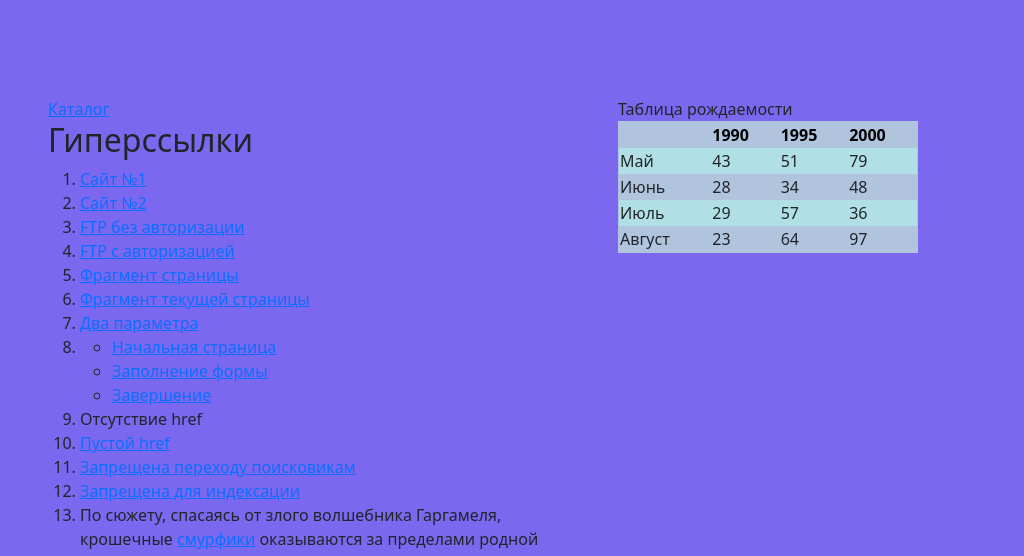
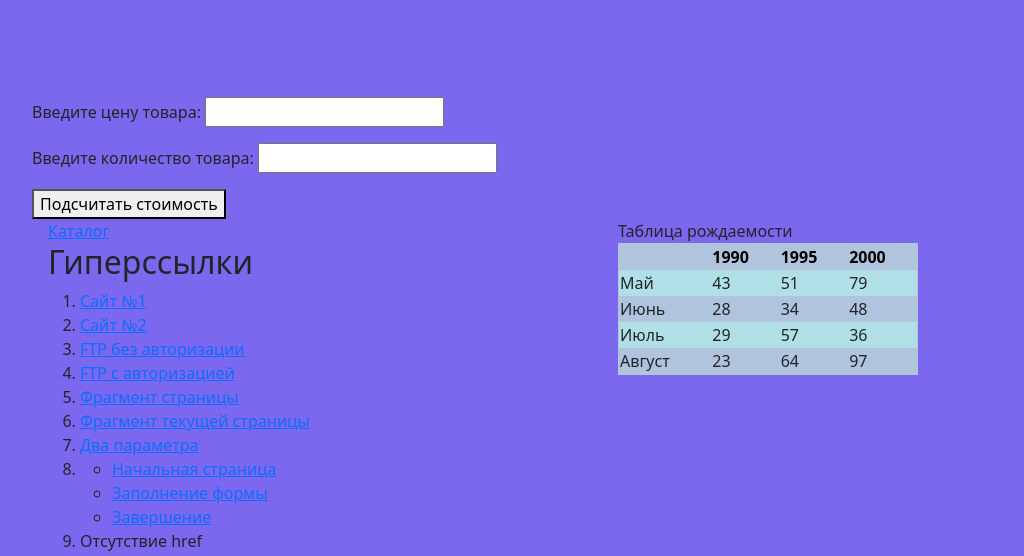
Before and after one commit to julls0/julls05.github.io, a plain HTML site: page index.html in a window 1280 px wide. Shown: the part 227-783 px from the top of the page, without its empty margins (50-1074 px from the left). Drawn offline with nearby package versions, Linux system fonts and the light colour scheme.

Commit message:
Update index.html

```diff
--- a/index.html
+++ b/index.html
@@ -31,6 +31,21 @@
       </div>
     </nav>
     <br />
+    <div>
+        <forma>
+            <p>
+                Введите цену товара:
+                <input type="text" name="price">
+            </p>
+            <p>
+                Введите количество товара:
+                <input type="text" name="quantity">
+            </p>
+            <button id="result">
+                Подсчитать стоимость
+            </button>
+        </forma>
+    </div>
     <div class="row d-flex">
       <div class="col-md order-1 mx-md-3">
         <a href="#about">Каталог</a>
```
